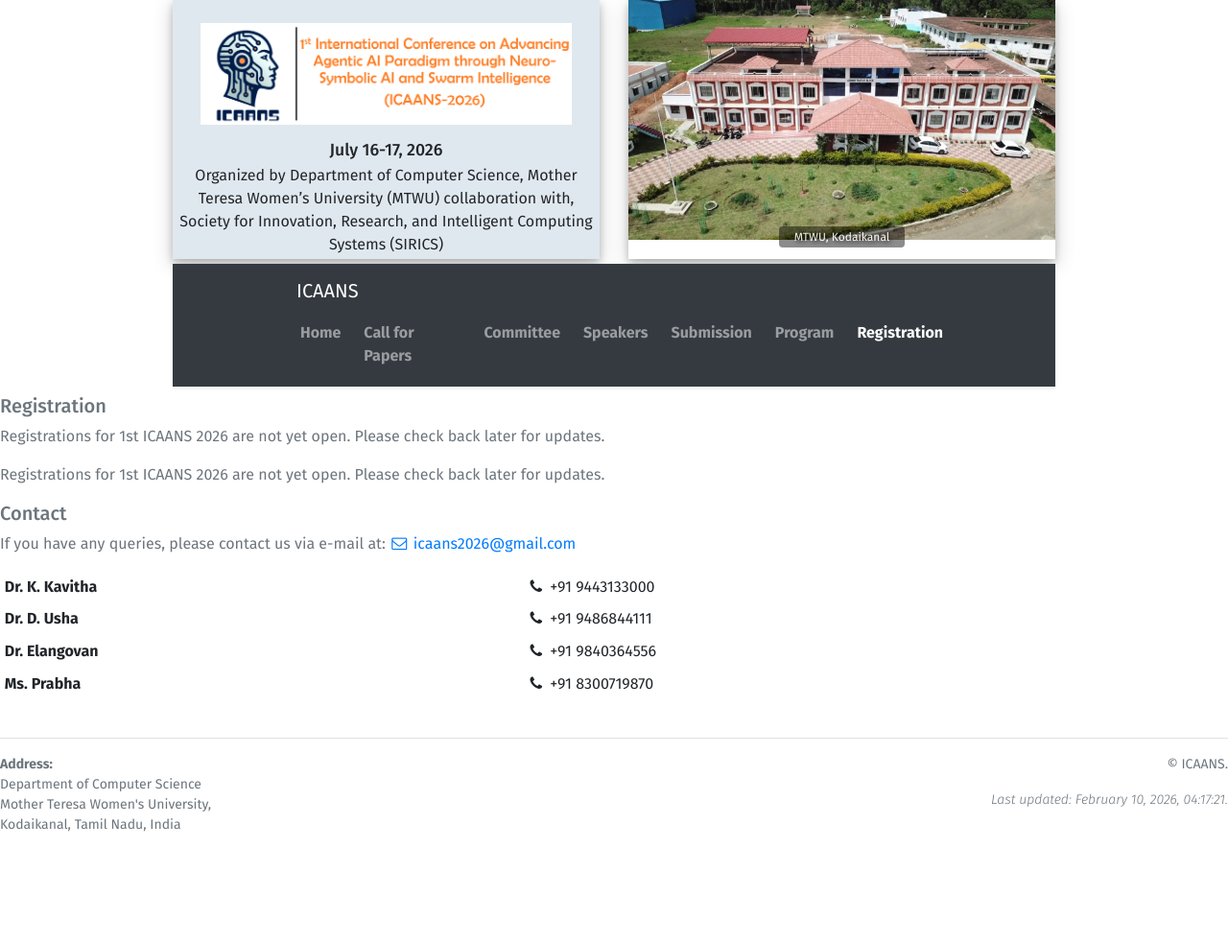
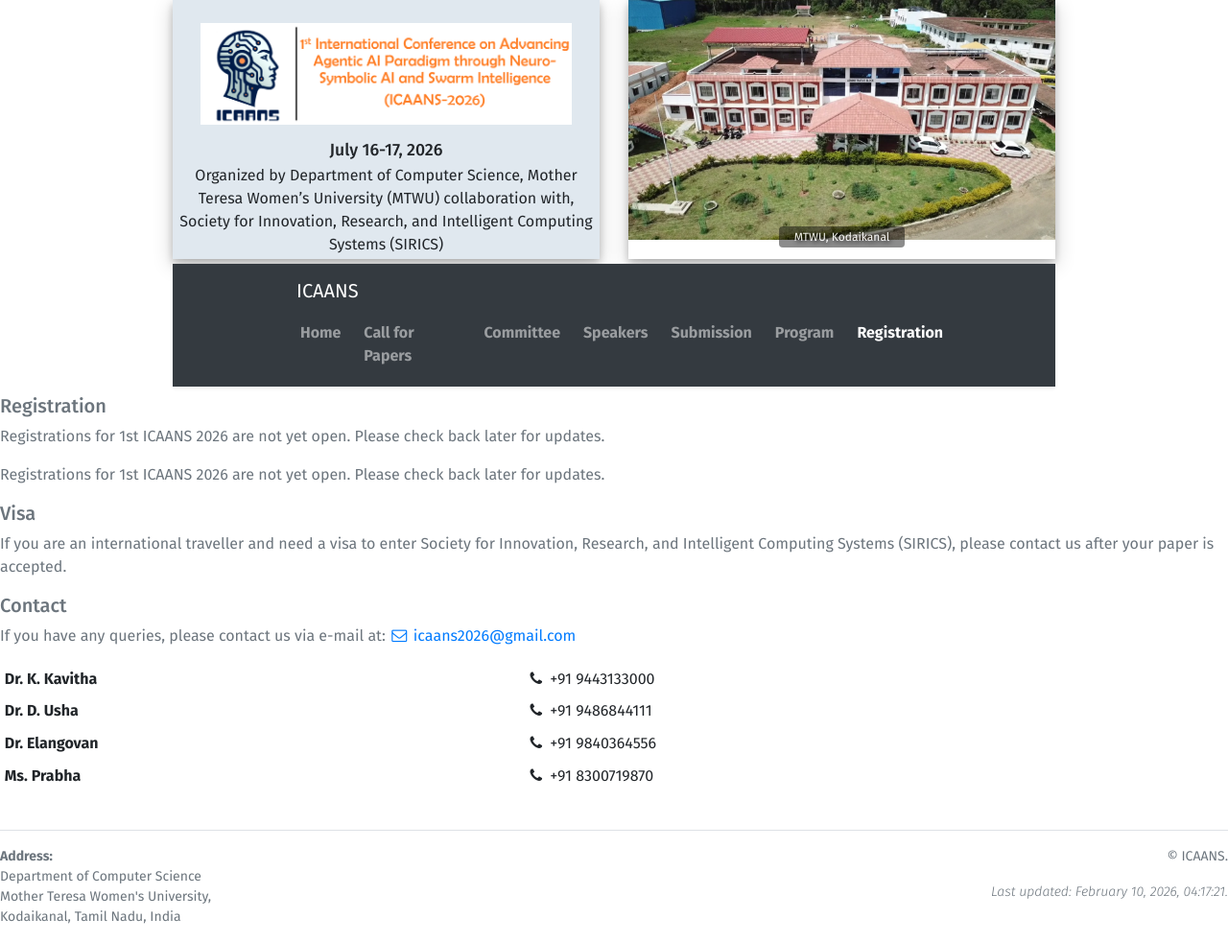
Before and after one commit to sravivarman/icaans_conf, a Jekyll site: the page built from registration.html, in a window 1280 px wide. Shown: the whole page at 96% size. Built offline with Jekyll 4.4.1, drawn with Linux system fonts in a browser that asks for light colours; before the commit the page ends 900 px from its top, so only the background shows below that.

Commit message:
Revert "removed visa"
This reverts commit 09bb68d5374258eb513f6d71e004bd01976800a0.

```diff
--- a/registration.html
+++ b/registration.html
@@ -24,6 +24,11 @@ slide_id: 3
                 {{site.data.registration.description}}
             </p>
             {% endif %}
+            <h5>Visa</h5>
+            <p>
+                If you are an international traveller and need a visa to enter
+                {{site.data.conference.country}}, please contact us after your paper is accepted.
+            </p>
             {% include contact-us.html %}
     </div>
 </div>
```
